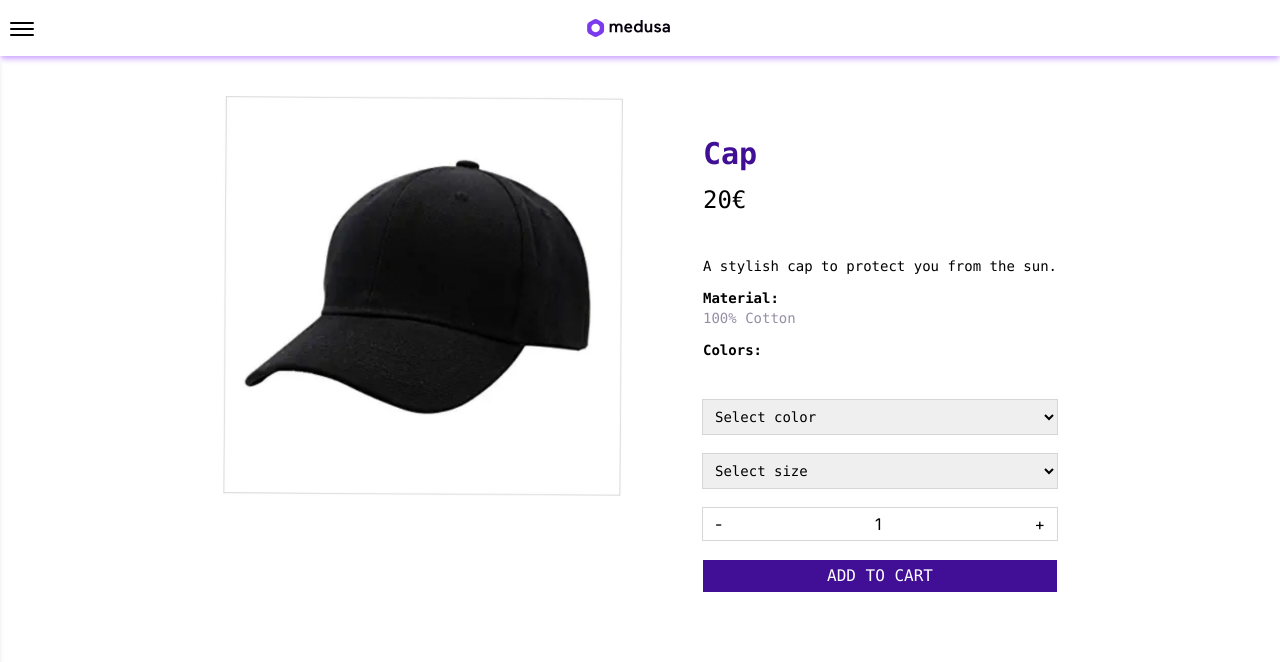
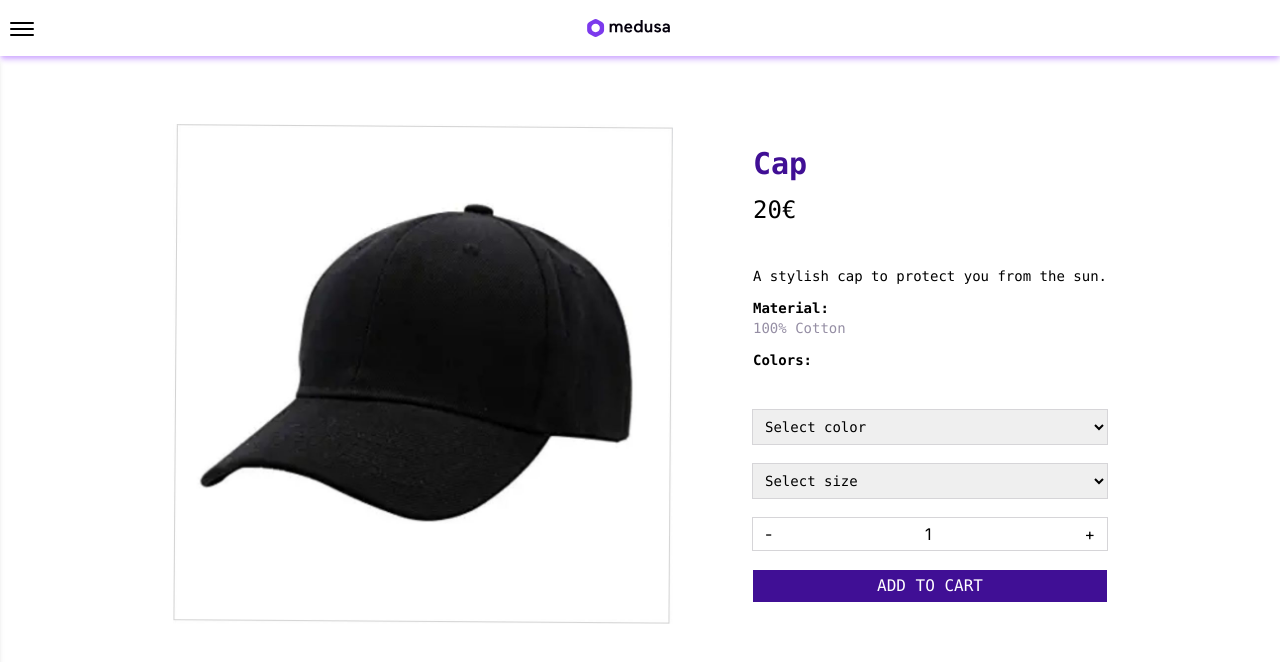
Before and after one commit to DinaVrandecic/storefront-agilo, a Next.js app: page /Accessories/Cap in a window 1280 px wide. Shown: the top 662 px of the page. Built offline with nearby package versions, Linux system fonts and the light colour scheme.

Commit message:
Change tailwind properties of images

```diff
--- a/app/components/Card.tsx
+++ b/app/components/Card.tsx
@@ -30,7 +30,7 @@ export default function Card({
             alt={name}
             width={300}
             height={300}
-            style={{ width: "300px", height: "300px" }}
+            style={{ objectFit: "contain", height: "400px" }}
           />
         </div>
         <p className="text-xl font-bold text-black font-mono">{name}</p>
--- a/app/components/DetailsPage.tsx
+++ b/app/components/DetailsPage.tsx
@@ -40,12 +40,19 @@ export default function DetailsPage({
     }
   };
   return (
-    <div className="sm:flex justify-center my-10 mx-5">
-      <div className="sm:pr-20">
-        <Image src={displayedImage} alt={name} width={400} height={400} />
+    <div className="sm:flex justify-center my-10 mx-5 sm:my-[68px]">
+      <div className="flex justify-center sm:pr-20">
+        <Image
+          src={displayedImage}
+          alt={name}
+          width={500}
+          height={500}
+          style={{ objectFit: "contain", height: "500px" }}
+        />
       </div>
+      <div className="flex items-center justify-center">
         <div>
-        <p className="text-2xl sm:text-3xl font-bold text-indigo font-mono mt-10">
+          <p className="text-2xl sm:text-3xl font-bold text-indigo font-mono mt-10 sm:mt-0">
             {name}
           </p>
           <p className="text-2xl sm:text-2xl text-black font-mono mt-3">
@@ -57,7 +64,9 @@ export default function DetailsPage({
           <p className="text-sm sm:text-md font-bold text-black font-mono mt-3">
             Material:
           </p>
-        <p className="text-sm sm:text-md text-coolgray font-mono">{material}</p>
+          <p className="text-sm sm:text-md text-coolgray font-mono">
+            {material}
+          </p>
           <p className="text-sm sm:text-md font-bold text-black font-mono mt-3">
             Colors:
           </p>
@@ -74,7 +83,8 @@ export default function DetailsPage({
             {variants.map((variant) => (
               <option
                 style={{
-                color: variant.color === "White" ? "lightgray" : variant.color,
+                  color:
+                    variant.color === "White" ? "lightgray" : variant.color,
                 }}
                 key={variant.color}
                 value={variant.color}
@@ -113,5 +123,6 @@ export default function DetailsPage({
           </button>
         </div>
       </div>
+    </div>
   );
 }
```
Lines whose indentation alone changed are shown as unchanged.
